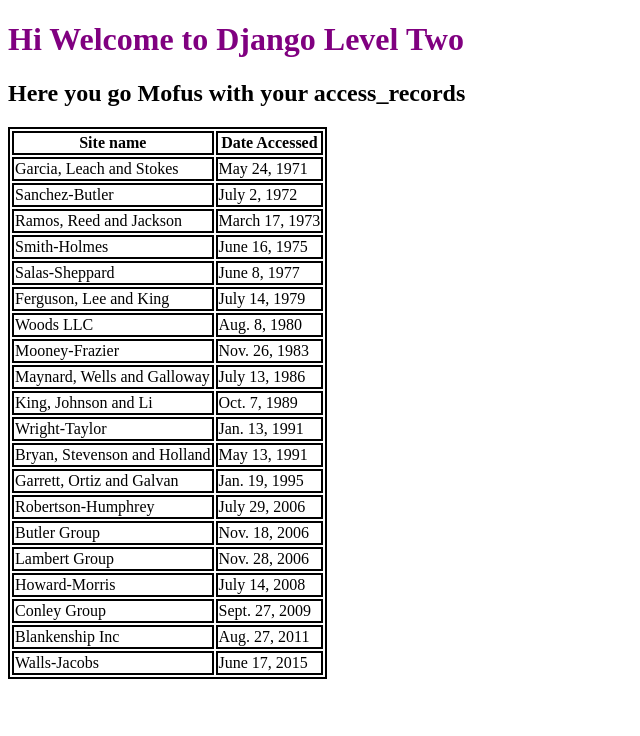
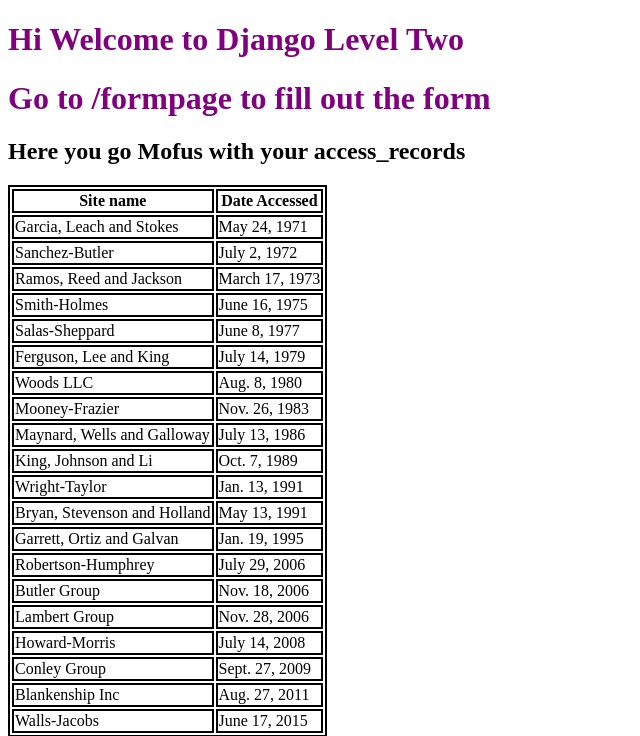
Before and after one commit to ikshitjalan/Django, a Django app: page / in a window 1280 px wide. Shown: the top 736 px of the page, without its empty margins (0-640 px from the left). Run offline with Django 3.2, Linux system fonts and the light colour scheme; data comes from the database, SQL or seed files in the repository.

Commit message:
committt

```diff
--- /dev/null
+++ b/first_project/first_app/forms.py
@@ -0,0 +1,6 @@
+from django import forms
+
+class FormName(forms.Form):
+    name = forms.CharField()
+    email = forms.EmailField()
+    text = forms.CharField(widget = forms.Textarea)
--- a/first_project/first_app/views.py
+++ b/first_project/first_app/views.py
@@ -1,6 +1,7 @@
 from django.shortcuts import render
 from django.http import HttpResponse
 from first_app.models import AccessRecord,Topic,Webpage
+from . import forms
 
 # Create your views here.
 
@@ -8,3 +9,18 @@ def index(request):
     webpages_list = AccessRecord.objects.order_by('date')
     date_dict = {"access_records":webpages_list}
     return render(request,"first_app/index.html",context = date_dict)
+
+def form_name_view(request):
+    form = forms.FormName()
+
+
+    if request.method == "POST":
+        form = forms.FormName(request.POST)
+
+        if form.is_valid():
+            print("Validation Successful")
+            print("NAME:"+form.cleaned_data['name'])
+            print("EMAIL:"+form.cleaned_data['email'])
+            print("TEXT:"+form.cleaned_data['text'])
+
+    return render(request,"first_app/form_page.html",{'form':form})
--- a/first_project/first_project/urls.py
+++ b/first_project/first_project/urls.py
@@ -23,4 +23,5 @@ urlpatterns = [
     url(r'^first_app/',include("first_app.urls")),
     path('',views.index,name = 'index'),
     path('admin/', admin.site.urls),
+    path('formpage/',views.form_name_view,name = 'form_name')
 ]
--- a/first_project/templates/first_app/index.html
+++ b/first_project/templates/first_app/index.html
@@ -8,6 +8,7 @@
   </head>
   <body>
     <h1>Hi Welcome to Django Level Two</h1>
+    <h1>Go to /formpage to fill out the form</h1>
     <h2>Here you go Mofus with your access_records</h2>
     <div class="djangotwo">
       {% if access_records%}
```
Also changed, not shown: first_project/templates/first_app/form_page.html (added, +19 -0 lines).
